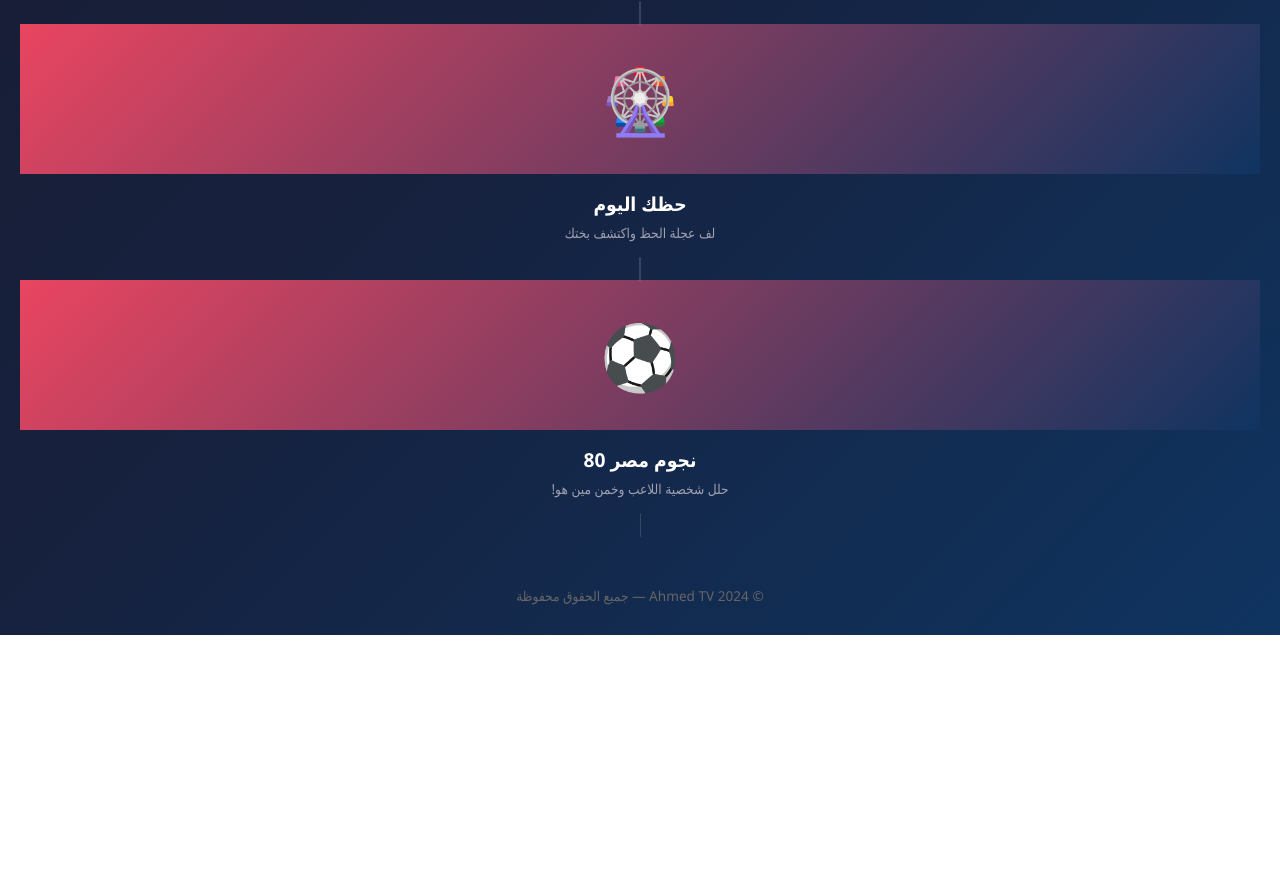
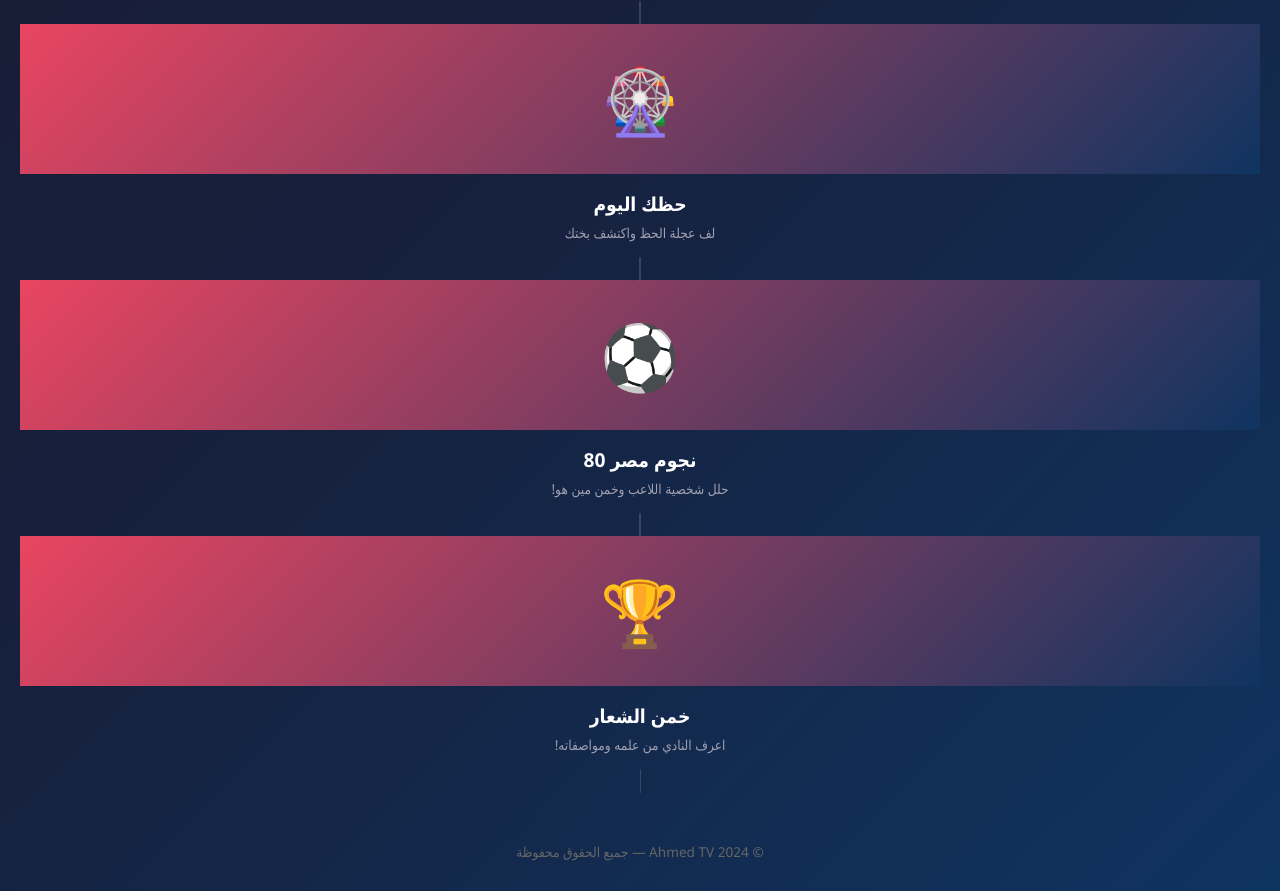
Before and after one commit to Ahmed-TV/My-games, a plain HTML site: page index.html in a window 1280 px wide. Shown: the part 710-1601 px from the top of the page. Before the commit the page ends 1345 px from the top, so only its background shows below. Drawn offline with Linux system fonts and the light colour scheme.

Commit message:
Add new game card for 'خمن الشعار'

```diff
--- a/index.html
+++ b/index.html
@@ -115,6 +115,14 @@
     <p>حلل شخصية اللاعب وخمن مين هو!</p>
   </div>
 </a>
+ <!-- لعبة خمن الشعار -->
+<a class="game-card" href="games/logos/index.html">
+  <div class="game-thumb">🏆</div>
+  <div class="game-info">
+    <h4>خمن الشعار</h4>
+    <p>اعرف النادي من علمه ومواصفاته!</p>
+  </div>
+</a>
   <footer>© 2024 Ahmed TV — جميع الحقوق محفوظة</footer>
 </body>
 </html>
```
